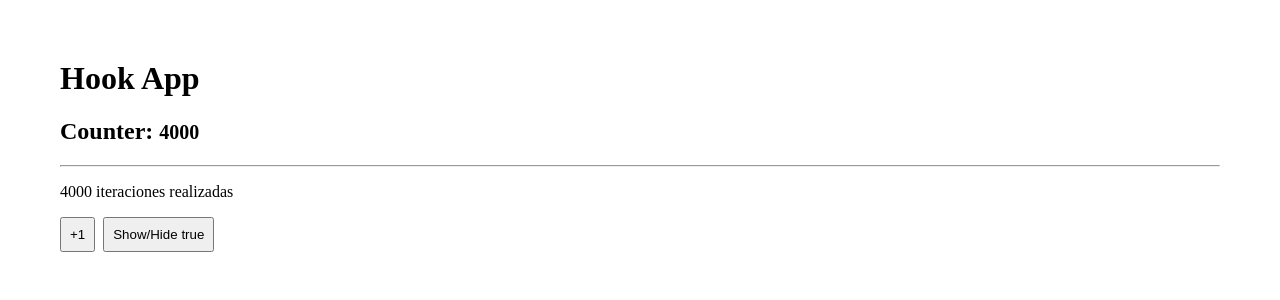
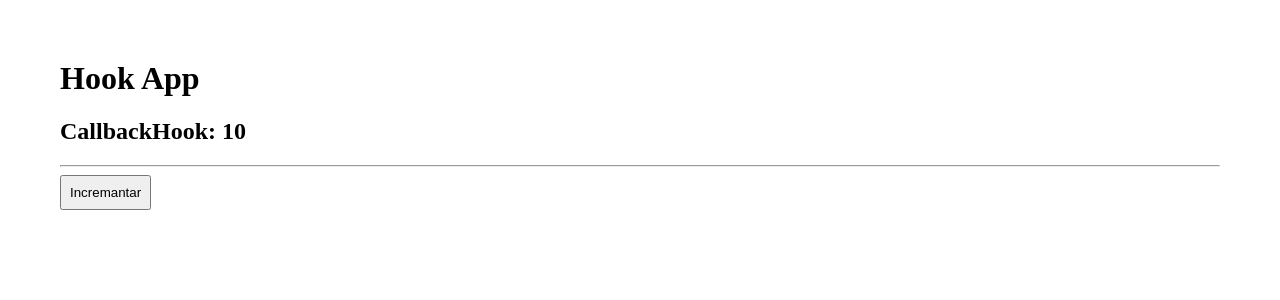
Before and after one commit to Ariel2911/hook-app, a React (Vite) app: page / in a window 1280 px wide. Shown: the top 300 px of the page. Built offline with nearby package versions, Linux system fonts and the light colour scheme.

Commit message:
Agrega <CallbackHook /> y <ShowIncrement />

```diff
--- /dev/null
+++ b/src/06-momos/CallbackHook.jsx
@@ -0,0 +1,20 @@
+import { useState } from 'react';
+import { ShowIncrement } from './ShowIncrement';
+import { useCallback } from 'react';
+
+export const CallbackHook = () => {
+  const [counter, setCounter] = useState(10);
+
+  const increment = useCallback(() => {
+    setCounter((counter) => counter + 1);
+  }, []);
+
+  return (
+    <>
+      <h2>CallbackHook: {counter}</h2>
+      <hr />
+
+      <ShowIncrement increment={increment} />
+    </>
+  );
+};
--- /dev/null
+++ b/src/06-momos/ShowIncrement.jsx
@@ -0,0 +1,6 @@
+import { memo } from 'react';
+
+export const ShowIncrement = memo(({ increment }) => {
+  console.log('me volví a generar');
+  return <button onClick={() => increment()}>Incremantar</button>;
+});
--- a/src/HookApp.jsx
+++ b/src/HookApp.jsx
@@ -6,7 +6,8 @@
 // import { FocusScreen } from './04-useRef/FocusScreen';
 // import { Layout } from './05-useLayoutEffect/Layout';
 // import { Memorize } from './06-momos/Memorize';
-import { MemoHook } from './06-momos/MemoHook';
+// import { MemoHook } from './06-momos/MemoHook';
+import { CallbackHook } from './06-momos/CallbackHook';
 
 export const HookApp = () => {
   return (
@@ -20,7 +21,8 @@ export const HookApp = () => {
       {/* <FocusScreen /> */}
       {/* <Layout /> */}
       {/* <Memorize /> */}
-      <MemoHook />
+      {/* <MemoHook /> */}
+      <CallbackHook />
     </>
   );
 };
```
